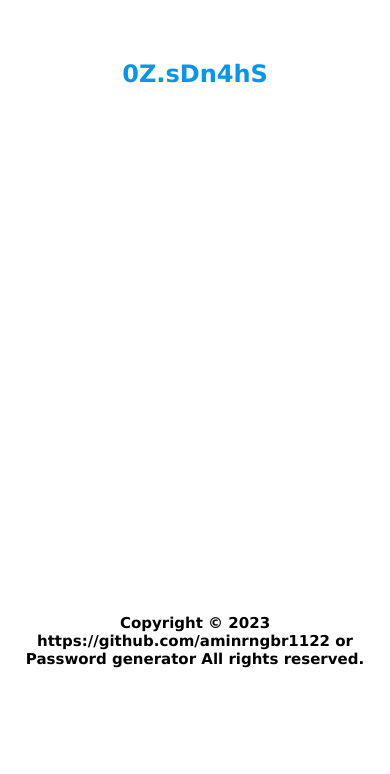
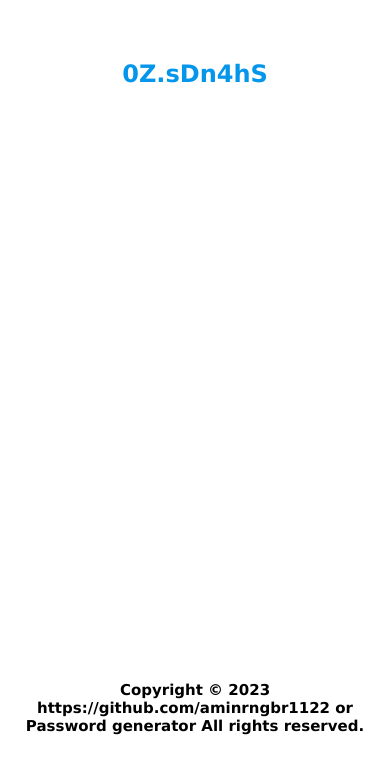
Before and after one commit to aminrngbr1122/passwordgenrator, a plain HTML site: page index.html in a window 390 px wide. Drawn offline with Linux system fonts and the light colour scheme.

Commit message:
Update index.html

```diff
--- a/index.html
+++ b/index.html
@@ -46,7 +46,7 @@
        @media only screen and (max-width: 768px){
         #copyr{
             position: relative;
-            top: 55vh;
+            top: 63vh;
             text-align:center;
             font-weight:bold;
             font-family: Verdana, Geneva, Tahoma, sans-serif;
```
